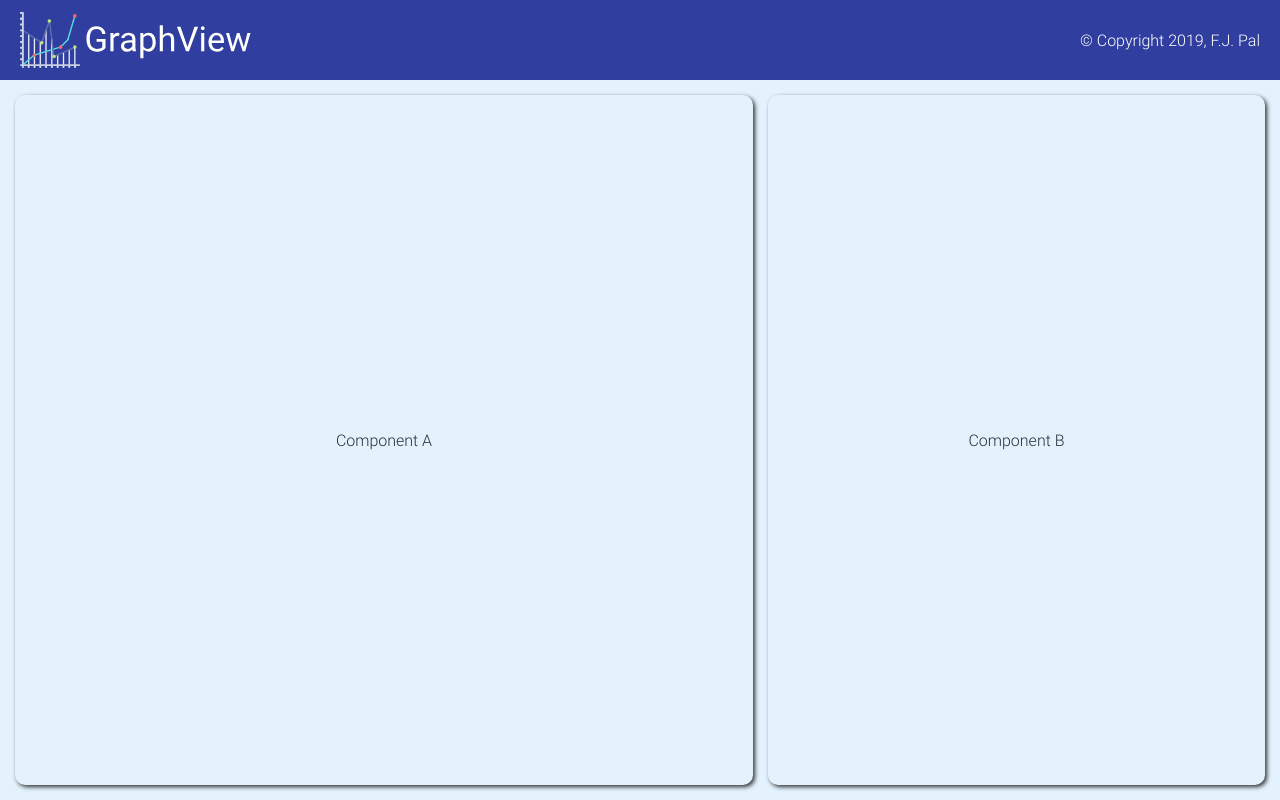
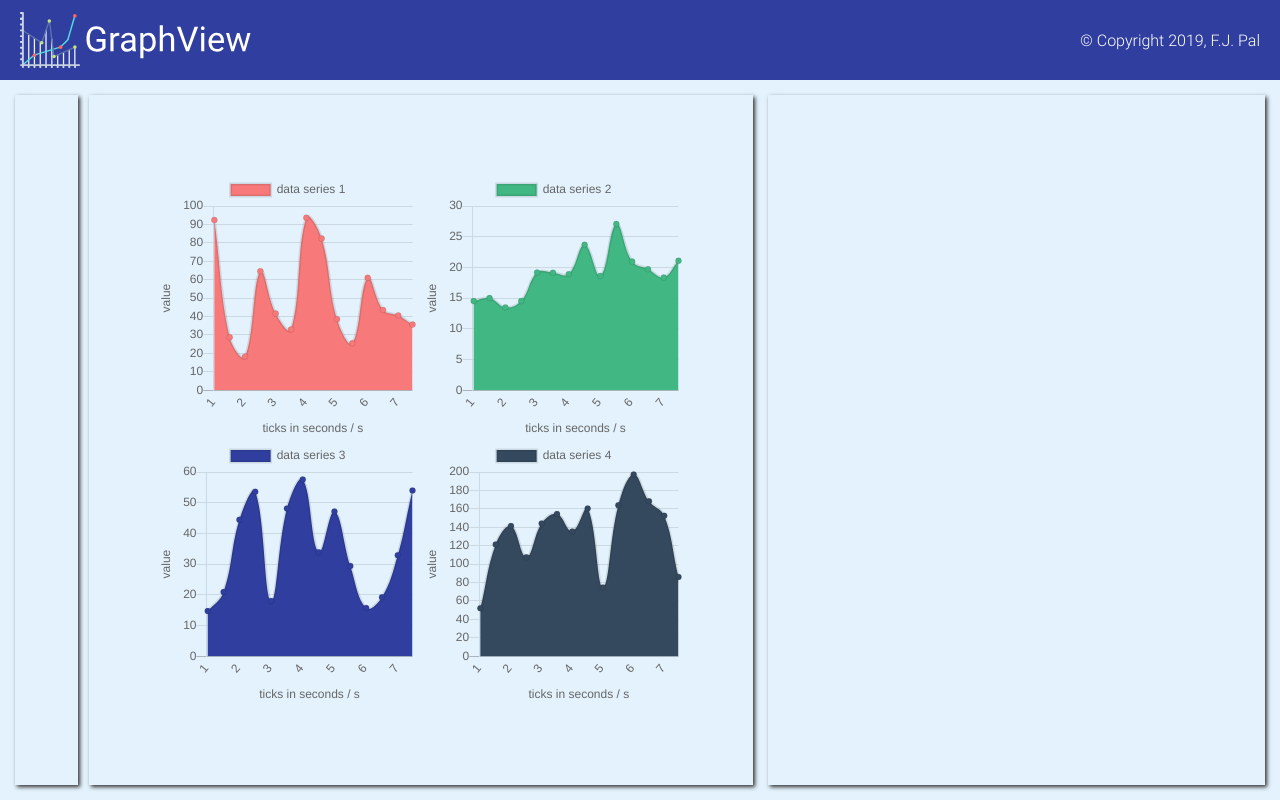
Before and after one commit to josephpal/vuejs-graphview-esp32, a Vue app: page / in a window 1280 px wide. Built offline with nearby package versions, Linux system fonts and the light colour scheme; what vuebar would draw is missing.

Commit message:
add charts and button box

```diff
--- a/src/js/App.vue
+++ b/src/js/App.vue
@@ -4,14 +4,14 @@
   <div id="app">
     <Header />
     <main>
-        <ComponentA />
+        <GraphContainer />
         <ComponentB />
     </main>
   </div>
 </template>
 
 <script>
-import ComponentA from './components/componentA/componentA';
+import GraphContainer from './components/GraphComponent/GraphContainer';
 import Header from './components/Header';
 import ComponentB from './components/componentB/componentB';
 
@@ -24,7 +24,7 @@ export default {
 
   components: {
      Header,
-     ComponentA,
+     GraphContainer,
      ComponentB
   }
 };
--- /dev/null
+++ b/src/js/components/GraphComponent/GraphContainer.vue
@@ -0,0 +1,202 @@
+<template>
+    <div class="graph-container">
+        <div class="content">
+            <div class="button-container">
+
+            </div>
+
+            <div class="graphs">
+                <div>
+                    <line-chart :chart-data="datacollection1" class="chart"></line-chart>
+                    <line-chart :chart-data="datacollection2" class="chart"></line-chart>
+                </div>
+                <div>
+                    <line-chart :chart-data="datacollection3" class="chart"></line-chart>
+                    <line-chart :chart-data="datacollection4" class="chart"></line-chart>
+                </div>
+            </div>
+        </div>
+    </div>
+</template>
+
+<script>
+  import LineChart from './LineChart.js'
+
+  export default {
+    name: 'GraphContainer',
+
+    data() {
+      return {
+        labelArray: [0],
+
+        dataArray1: [0],
+        dataArray2: [0],
+        dataArray3: [0],
+        dataArray4: [0],
+
+        datacollection1: null,
+        datacollection2: null,
+        datacollection3: null,
+        datacollection4: null,
+
+        index: 0,
+        interval: null
+      };
+    },
+
+    mounted() {
+      this.fillData();
+
+      this.interval = setInterval(() => {
+        this.addData();
+      }, 500);
+    },
+
+    methods: {
+      addData() {
+        this.index = this.index + 0.5;
+        this.labelArray.push(this.index);
+
+        this.dataArray1.push((Math.random() * 90) + 10);
+        this.dataArray2.push((Math.random() * 20) + 10);
+        this.dataArray3.push((Math.random() * 50) + 10);
+        this.dataArray4.push((Math.random() * 200) + 10);
+
+        if (this.index > 6.5) {
+          this.labelArray.shift();
+
+          this.dataArray1.shift();
+          this.dataArray2.shift();
+          this.dataArray3.shift();
+          this.dataArray4.shift();
+        }
+
+        this.fillData();
+      },
+      fillData() {
+        this.datacollection1 = {
+          labels: this.labelArray,
+          datasets: [
+            {
+              label: "data series 1",
+              backgroundColor: "#f87979",
+              data: this.dataArray1
+            }
+          ]
+        };
+
+        this.datacollection2 = {
+          labels: this.labelArray,
+          datasets: [
+            {
+              label: "data series 2",
+              backgroundColor: "#41b883",
+              data: this.dataArray2
+            }
+          ]
+        };
+
+        this.datacollection3 = {
+          labels: this.labelArray,
+          datasets: [
+            {
+              label: "data series 3",
+              backgroundColor: "#303f9f",
+              data: this.dataArray3
+            }
+          ]
+        };
+
+        this.datacollection4 = {
+          labels: this.labelArray,
+          datasets: [
+            {
+              label: "data series 4",
+              backgroundColor: "#35495e",
+              data: this.dataArray4
+            }
+          ]
+        };
+      }
+    },
+
+    computed: {
+
+    },
+
+    components: {
+      LineChart
+    }
+  };
+</script>
+
+<style lang="scss">
+    @import '../../../scss/variables/colors';
+
+    .graph-container {
+      width: 60%;
+      height: calc(100vh - #{$headerHeight});
+
+      background-color: #E3F2FD;
+      padding: 15px;
+
+      .content {
+        position: relative;
+        height: 100%;
+
+        display: flex;
+        align-items: center;
+        justify-content: space-between;
+        flex-direction: row;
+
+        .button-container {
+          width: 8.5%;
+          height: 100%;
+
+          box-shadow: 2px 2px 4px $colorDarkGrey;
+          color: #263238;
+
+          cursor: pointer;
+          transition: background-color .3s;
+
+          &:hover {
+            background-color: #BBDEFB;
+          }
+        }
+
+        .graphs {
+          display: flex;
+          align-items: center;
+          justify-content: center;
+          flex-direction: column;
+
+          width: 90%;
+          height: 100%;
+
+          box-shadow: 2px 2px 4px $colorDarkGrey;
+          color: #263238;
+
+          div {
+            display: flex;
+            align-items: center;
+            justify-content: center;
+            flex-direction: row;
+
+            width: 50%;
+
+            .chart {
+              heigth: 80%;
+              width: 80%;
+            }
+          }
+
+          cursor: pointer;
+          transition: background-color .3s;
+
+          &:hover {
+            background-color: #BBDEFB;
+          }
+        }
+      }
+    }
+</style>
--- /dev/null
+++ b/src/js/components/GraphComponent/LineChart.js
@@ -0,0 +1,57 @@
+import { Line, mixins } from "vue-chartjs";
+
+export default {
+  extends: Line,
+  mixins: [mixins.reactiveProp],
+  props: ["chartData"],
+  data() {
+    return {
+      options: {
+        //Chart.js options
+        scales: {
+          yAxes: [
+            {
+              ticks: {
+                beginAtZero: true
+              },
+
+              gridLines: {
+                display: true
+              },
+
+              scaleLabel: {
+                display: true,
+                labelString: 'value'
+              }
+            }
+          ],
+          xAxes: [
+            {
+              ticks: {
+                beginAtZero: false
+              },
+
+              gridLines: {
+                display: false
+              },
+
+              scaleLabel: {
+                display: true,
+                labelString: 'ticks in seconds / s'
+              }
+            }
+          ]
+        },
+        legend: {
+          display: true
+        },
+        responsive: true,
+        maintainAspectRatio: true
+      }
+    };
+  },
+
+  mounted () {
+    this.renderChart(this.chartdata, this.options)
+  }
+};
--- a/src/js/components/componentA/componentA.vue
+++ /dev/null
@@ -1,70 +0,0 @@
-<template>
-  <div class="componentA">
-    <div class="content" @click="clicked">Component A</div>
-  </div>
-</template>
-
-<script>
-
-  export default {
-    name: 'ComponentA',
-
-    data() {
-      return {
-
-      };
-    },
-
-    props: {
-
-    },
-
-    mounted() {
-
-    },
-
-    computed: {
-
-    },
-
-    methods: {
-        clicked() {
-          console.log("componentA clicked!");
-        }
-    },
-
-    components: {
-
-    }
-  };
-</script>
-
-<style lang="scss">
-    @import '../../../scss/variables/colors';
-
-    .componentA {
-      width: 60%;
-      height: calc(100vh - #{$headerHeight});
-
-      background-color: #E3F2FD;
-      padding: 15px;
-
-      .content {
-        display: flex;
-        align-items: center;
-        justify-content: center;
-        border-radius: 10px;
-        box-shadow: 2px 2px 4px $colorDarkGrey;
-
-        color: #263238;
-        height: 100%;
-
-        cursor: pointer;
-        transition: background-color .3s;
-
-        &:hover {
-          background-color: #BBDEFB;
-        }
-      }
-    }
-</style>
--- a/src/js/components/componentB/componentB.vue
+++ b/src/js/components/componentB/componentB.vue
@@ -1,6 +1,6 @@
 <template>
   <div class="componentB">
-    <div class="content" @click="clicked">Component B</div>
+    <div class="content" @click="clicked"></div>
   </div>
 </template>
 
@@ -54,7 +54,6 @@
       display: flex;
       align-items: center;
       justify-content: center;
-      border-radius: 10px;
       box-shadow: 2px 2px 4px $colorDarkGrey;
 
       color: #263238;
```
